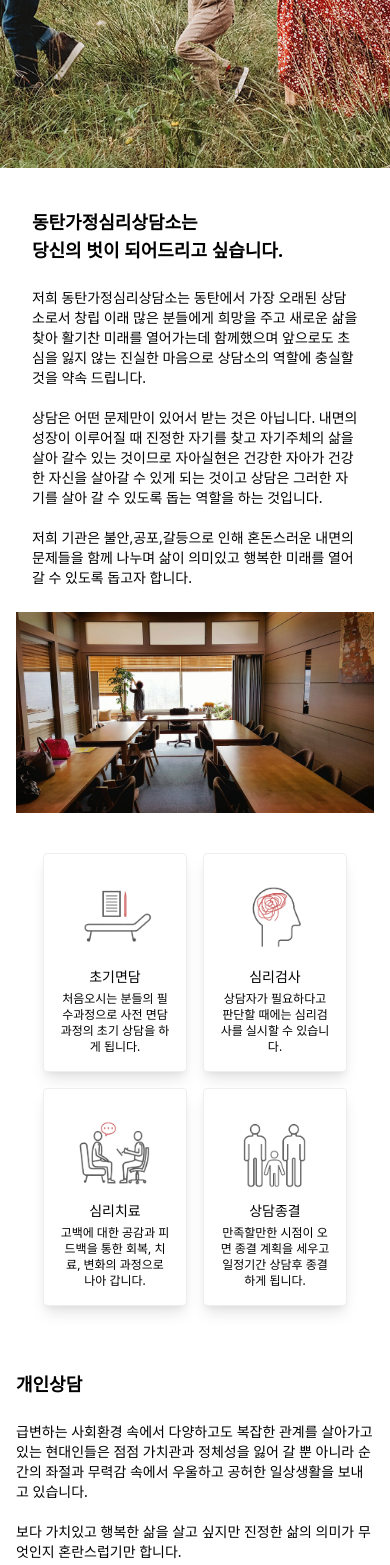
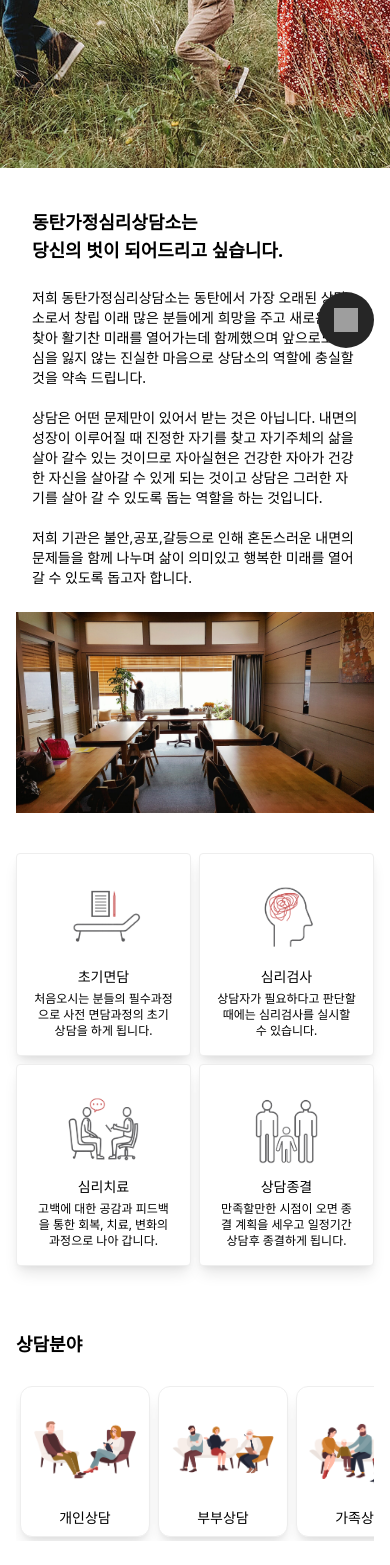
Before and after one commit to kjhwert/coun-client, a React (Create React App) app: page / in a window 390 px wide. Shown: the part 432-1997 px from the top of the page. Built offline with nearby package versions, Linux system fonts and the light colour scheme; no server answers; grey boxes are pictures that could not be loaded; a web font is replaced by a local one.

Commit message:
1. header 2. reserve button

```diff
--- a/src/pages/Root.tsx
+++ b/src/pages/Root.tsx
@@ -1,12 +1,7 @@
-import React from "react";
+import React, { useState } from "react";
 import Header from "../shared/components/Header";
 import Banner from "../shared/components/Banner";
-import {
-  Redirect,
-  Route,
-  Switch,
-  useLocation,
-} from "react-router-dom";
+import { Redirect, Route, Switch, useLocation } from "react-router-dom";
 import Home from "./home";
 import Reserve from "./reserve";
 import Profile from "./profile";
@@ -20,6 +15,7 @@ import NotFound from "../shared/components/NotFound";
 import Footer from "../shared/components/Footer";
 import TalkListContainer from "./talk/TalkListContainer";
 import TalkContainer from "./talk/TalkContainer";
+import ReserveButton from "../shared/components/ReserveButton";
 
 const Root = () => {
   const { pathname } = useLocation();
@@ -39,6 +35,7 @@ const Root = () => {
     <>
       <Header />
       <Banner />
+      <ReserveButton />
       <Switch>
         <Route path="/" exact component={Home} />
         <Route path="/reserve" component={Reserve} />
--- a/src/pages/home/components/Fields.tsx
+++ b/src/pages/home/components/Fields.tsx
@@ -5,7 +5,11 @@ const Fields = () => {
   const [selected, setSelected] = useState<Field>(fields[0]);
 
   return (
-    <div className="flex flex-col-reverse lg:flex-row mx-auto lg:px-20 px-4 mt-10 lg:w-web w-full">
+    <div className="flex flex-col lg:flex-col mx-auto lg:px-20 px-4 mt-10 lg:w-web w-full">
+      <h3 className="py-6 font-semibold text-lg lg:pt-12 lg:text-xl">
+        상담분야
+      </h3>
+      <div className="flex flex-col lg:flex-row">
         <div className="lg:w-1/2 w-full overflow-x-scroll flex lg:overflow-auto lg:flex-wrap">
           {fields.map((field) => (
             <div
@@ -23,14 +27,13 @@ const Fields = () => {
             </div>
           ))}
         </div>
-      <div className="w-full lg:w-1/2 flex items-center">
-        <div>
-          <h3 className="py-6 font-semibold text-lg lg:pt-12 lg:text-xl">
+        <div className="w-full lg:w-1/2 flex flex-col px-2">
+          <h3 className="py-6 font-semibold text-base lg:pt-12 lg:text-lg">
             {selected.name}
           </h3>
           <p
             dangerouslySetInnerHTML={{ __html: selected.content }}
-            className="text-sm mb-4 lg:text-base lg:mb-0"
+            className="text-sm mb-4 lg:text-base lg:mb-0 h-64"
           />
         </div>
       </div>
--- a/src/pages/home/components/Processes.tsx
+++ b/src/pages/home/components/Processes.tsx
@@ -1,20 +1,19 @@
 import React, { FC } from "react";
 import { processes } from "../../../data/process";
+import { MOBILE_PADDING } from "../../../shared/styles";
 
 interface Props {}
 
 const Processes: FC<Props> = () => {
   return (
     <div className="flex flex-col lg:w-web mx-auto lg:p-24 mt-10">
-      <div className="w-full flex flex-wrap lg:flex-nowrap justify-center lg:my-4">
-        {processes.map((process, idx) => (
+      <div
+        className={`w-full grid gap-2 grid-cols-2 ${MOBILE_PADDING} lg:flex lg:flex-nowrap lg:justify-center lg:my-4`}
+      >
+        {processes.map((process) => (
           <div
-            className={`w-36 lg:w-1/4 p-4 lg:mr-4 lg:mb-4 ${
-              idx % 2 === 0 && "mr-4"
-            } ${
-              idx <= 1 && "mb-4"
-            } bg-white shadow-lg border border-main-100 flex flex-col items-center rounded`}
-            key={idx}
+            className={`lg:w-1/4 p-4 lg:mr-4 lg:mb-4 bg-white shadow-lg border border-main-100 flex flex-col items-center rounded`}
+            key={process.title}
           >
             <img src={process.img} alt="img" className="w-24" />
             <span className="text-sm lg:text-lg text-center">
--- a/src/shared/components/Footer.tsx
+++ b/src/shared/components/Footer.tsx
@@ -10,9 +10,8 @@ const Footer = () => {
         <br />
         골드프라자 305호 (동탄센트럴파크 옆)
       </span>
-      <span>
-        COPYRIGHT©Dongtan Family Counseling Center. ALL RIGHTS RESERVED.
-      </span>
+      <span>COPYRIGHT©Dongtan Family Counseling Center.</span>
+      <span>ALL RIGHTS RESERVED.</span>
       <a href="tel:031-613-6565">TEL: 031-613-6565</a>
     </div>
   );
--- a/src/shared/components/Header.tsx
+++ b/src/shared/components/Header.tsx
@@ -1,6 +1,7 @@
-import React from "react";
-import { Link, useLocation } from "react-router-dom";
+import React, { useState } from "react";
+import { Link, useHistory, useLocation } from "react-router-dom";
 import Menu from "../../assets/icon/menu.svg";
+import Close from "../../assets/icon/close.svg";
 
 const FOCUSED = "text-main-500 font-bold";
 const UNFOCUSED = "text-main-300";
@@ -13,24 +14,74 @@ interface IRouter {
 const router: IRouter[] = [
   { name: "HOME", link: "/" },
   { name: "THERAPISTS", link: "/profile" },
+  { name: "RESERVE", link: "/reserve" },
   { name: "BLOG", link: "/talk" },
   { name: "INTERVIEW", link: "/interview" },
   { name: "GALLERY", link: "/gallery" },
 ];
 
 const Header = () => {
+  const [isMenuClicked, setIsMenuClicked] = useState<boolean>(false);
   const { pathname } = useLocation();
+  const history = useHistory();
 
-  const isFocused = (link: string) => {
+  const isFocused = (link: string): string => {
     if (pathname === link) {
       return FOCUSED;
     }
     return UNFOCUSED;
   };
 
-  return (
-    <div className="fixed top-0 z-20 w-full lg:h-20 h-14 bg-white shadow-xl flex lg:justify-end items-center lg:p-10 pl-4">
-      <img src={Menu} alt="" className="flex lg:hidden w-6 h-6" />
+  const onMenuClickHandler = (): void => {
+    if (!isMenuClicked) {
+      document.body.style.overflow = "hidden";
+    } else {
+      document.body.style.overflow = "auto";
+    }
+    setIsMenuClicked(!isMenuClicked);
+  };
+
+  const moveToLink = (link: string): void => {
+    onMenuClickHandler();
+    history.push(link);
+  };
+
+  return isMenuClicked ? (
+    <div className="fixed top-0 w-full z-20 h-full overflow-unset">
+      <div className="w-full h-1/2 bg-white flex flex-col p-4">
+        <img
+          src={Close}
+          alt="close"
+          onClick={onMenuClickHandler}
+          className="w-6 h-6"
+        />
+        <ul className="flex flex-col mt-4">
+          {router.map(({ link, name }) => (
+            <li
+              key={name}
+              className={`py-2 ${isFocused(link)}`}
+              onClick={() => {
+                moveToLink(link);
+              }}
+            >
+              <h3>{name}</h3>
+            </li>
+          ))}
+        </ul>
+      </div>
+      <div
+        className="w-full h-1/2 opacity-30 bg-black"
+        onClick={onMenuClickHandler}
+      />
+    </div>
+  ) : (
+    <div className="fixed top-0 z-20 w-full lg:h-20 h-14 bg-white shadow-xl flex lg:justify-end items-center lg:p-6 pl-4">
+      <img
+        src={Menu}
+        alt="menu"
+        className="w-6 h-6 lg:hidden"
+        onClick={onMenuClickHandler}
+      />
       <div className="items-center lg:flex hidden">
         <ul className="flex">
           {router.map(({ link, name }) => (
@@ -39,12 +90,12 @@ const Header = () => {
             </li>
           ))}
         </ul>
-        <Link
-          to="/reserve"
-          className="w-32 h-10 text-white rounded-full text-sm shadow-2xl focus:outline-none bg-main-400 flex justify-center items-center"
-        >
-          상담예약
-        </Link>
+        {/*<Link*/}
+        {/*  to="/reserve"*/}
+        {/*  className="w-32 h-10 text-white rounded-full text-sm shadow-2xl focus:outline-none bg-main-400 flex justify-center items-center"*/}
+        {/*>*/}
+        {/*  상담예약*/}
+        {/*</Link>*/}
       </div>
     </div>
   );
--- /dev/null
+++ b/src/shared/components/ReserveButton.tsx
@@ -0,0 +1,27 @@
+import React, { FC } from "react";
+import Calendar from "../../assets/icon/calendar.png";
+import { useHistory, useLocation } from "react-router-dom";
+
+interface Props {}
+
+const ReserveButton: FC<Props> = () => {
+  const { pathname } = useLocation();
+  const history = useHistory();
+
+  const isPathNameReserve = () => {
+    const path = pathname.replace("/", "");
+    if (path === "reserve") return "hidden";
+  };
+
+  return (
+    <div
+      className={`fixed right-4 bottom-16 z-30 bg-main-500
+    rounded-full p-4 flex justify-center items-center cursor-pointer ${isPathNameReserve()}`}
+      onClick={() => history.push("/reserve")}
+    >
+      <img src={Calendar} alt="calendar" className="w-6 h-6 z-40" />
+    </div>
+  );
+};
+
+export default ReserveButton;
```
Also changed, not shown: src/assets/icon/close_button.png (deleted). Lines whose indentation alone changed are shown as unchanged.
